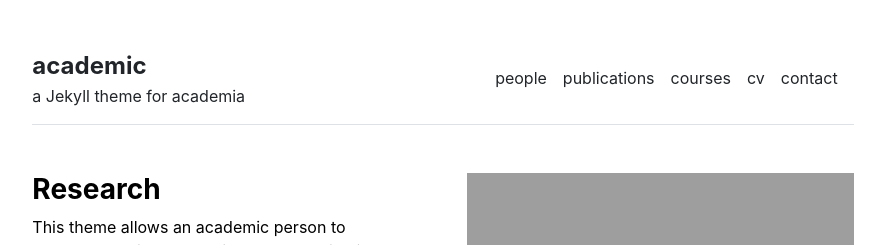
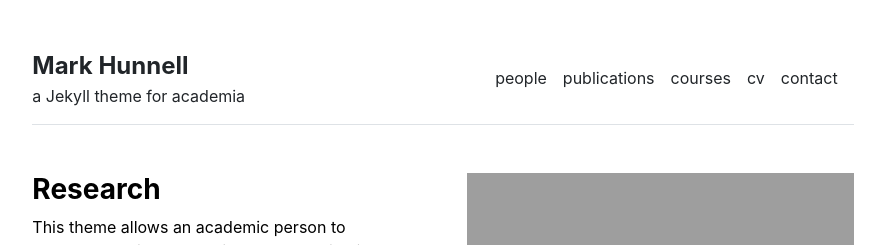
Before and after one commit to hunnellm/hunnellm.github.io, a Jekyll site: the page built from index.md, in a window 1280 px wide. Shown: the top 245 px of the page, without its empty margins (197-1082 px from the left). Built offline with Jekyll 4.4.1, drawn with Linux system fonts in a browser that asks for light colours.

Commit message:
Update _config.yml

```diff
--- a/_config.yml
+++ b/_config.yml
@@ -1,5 +1,5 @@
 url: "" # the base hostname & protocol for your site, e.g. http://example.com
 baseurl: "" # the subpath of your site, e.g. /blog
-title: "academic" # the name of your site, e.g. ACME Corp.
+title: "Mark Hunnell" # the name of your site, e.g. ACME Corp.
 description: "a Jekyll theme for academia"
 remote_theme: academic-jekyll-theme
```
